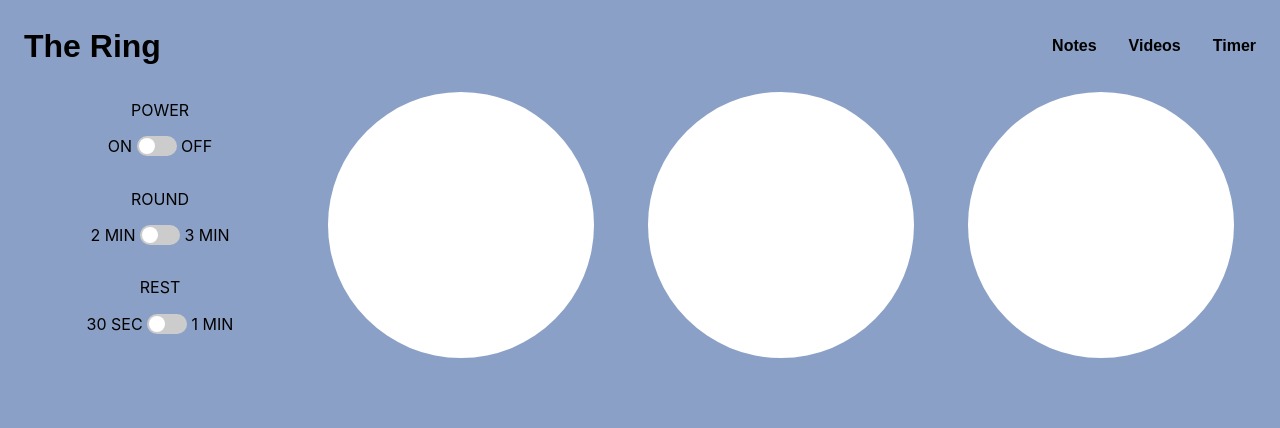
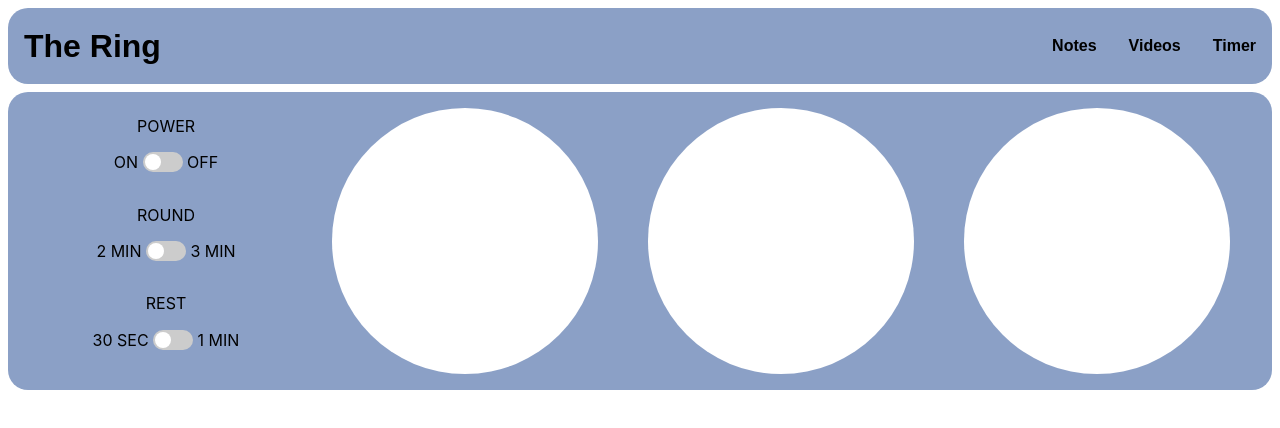
Before and after one commit to kreddykhan/the-ring, a React (Create React App) app: page /timer in a window 1280 px wide. Shown: the top 428 px of the page. Built offline with nearby package versions, Linux system fonts and the light colour scheme.

Commit message:
Tidying styling for nav bar and timer

```diff
--- a/src/components/Navbar.js
+++ b/src/components/Navbar.js
@@ -1,5 +1,5 @@
 import { useState } from "react"
-import "./Navbar.css"
+import "../style/Navbar.css"
 
 export default function Navbar() {
   const [isNavExpanded, setIsNavExpanded] = useState(false)
--- a/src/style/Timer.css
+++ b/src/style/Timer.css
@@ -1,55 +1,17 @@
-body {
+.Timer {
+    text-align: center;
     background-color: #8BA0C6;
-  }
-
-  .App {
-    text-align: center;
-    /* font-size: 30px; */
+    padding: 0.5rem 0rem;
+    border-radius: 20px;
+    margin-left: 8px;
+    margin-right: 8px;
+    margin-top: 8px;
 }
 
 .timer-text{
     text-align: center;
     font-size: 300px;
 }
-
-  /* .App {
-    text-align: center;
-  }
-
-  .App-logo {
-    height: 40vmin;
-    pointer-events: none;
-  }
-
-  @media (prefers-reduced-motion: no-preference) {
-    .App-logo {
-      animation: App-logo-spin infinite 20s linear;
-    }
-  }
-
-  .App-header {
-    background-color: #282c34;
-    min-height: 100vh;
-    display: flex;
-    flex-direction: column;
-    align-items: center;
-    justify-content: center;
-    font-size: calc(10px + 2vmin);
-    color: white;
-  }
-
-  .App-link {
-    color: #61dafb;
-  }
-
-  @keyframes App-logo-spin {
-    from {
-      transform: rotate(0deg);
-    }
-    to {
-      transform: rotate(360deg);
-    }
-  } */
 
 /* BASIC STYLES
 –––––––––––––––––––––––––––––––––––––––––––––––––– */
@@ -70,18 +32,6 @@ body {
     font-size: 2rem;
     text-align: center;
 }
-
-  /* form input {
-  font-size: 1rem;
-  height: 30px;
-  padding: 5px 10px 10px;
-  border-bottom: 1px solid;
-  border-radius: 20px;
-  } */
-
-  /* form input::placeholder {
-  color: #9CAAC2;
-  } */
 
 li {
     list-style-type: none;
@@ -104,20 +54,6 @@ body {
     width: 40px;
     height: 20px;
 }
-
-  /* .switch:before {
-    content: '2 MIN';
-    position: absolute;
-    left: -60px;
-    font-size: 18px;
-  }
-
-  .switch:after {
-    content: '3 MIN';
-    position: absolute;
-    right: -60px;
-    font-size: 18px;
-  } */
 
 .switch input {
     opacity: 0;
@@ -195,8 +131,7 @@ body {
         margin-top: 10px;
     }
 
-  .container
-  {
+    .container{
         flex-direction: column;
         align-items: center;
     }
@@ -205,18 +140,18 @@ body {
         text-align: center;
         font-size: 30px;
     }
-
 }
-  /* .ajax-section {
-  margin: 40px 0 20px;
-  } */
-
 
 /* FLEX BOXES
 –––––––––––––––––––––––––––––––––––––––––––––––––– */
 .container {
     display: flex;
 }
+.container div {
+    padding: .5em;
+    flex: 1;
+}
+
 .controls-flex-box {
     display: flex;
     flex-direction: column;
@@ -237,33 +172,10 @@ body {
     flex-direction: row;
     align-items: center;
 }
-
-  .red {
-  background: #FFFFFF;
-  display: flex;
-  flex-direction: column;
-  }
-  .yellow {
-  background: #FFFFFF;
-  display: flex;
-  flex-direction: column;
-  }
-  .green {
-  background: #FFFFFF;
-  display: flex;
-  flex-direction: column;
-  }
-
-  .container div {
-  padding: .5em;
-  flex: 1;
-  }
-
 .circle {
     display: flex;
     width: 250px;
     height: 250px;
-    /* background-color: green; */
     background-color: #FFFFFF;
     border-radius: 50%;
 }
```
Also changed, not shown: src/style/Navbar.css (renamed from src/components/Navbar.css). Lines whose indentation alone changed are shown as unchanged.
